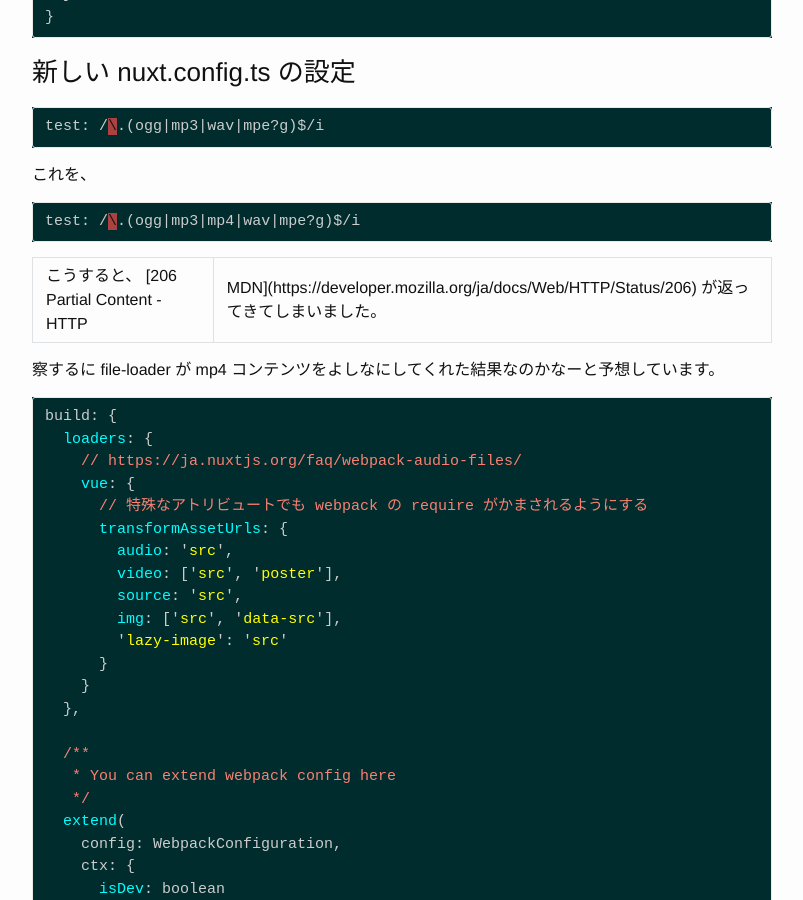
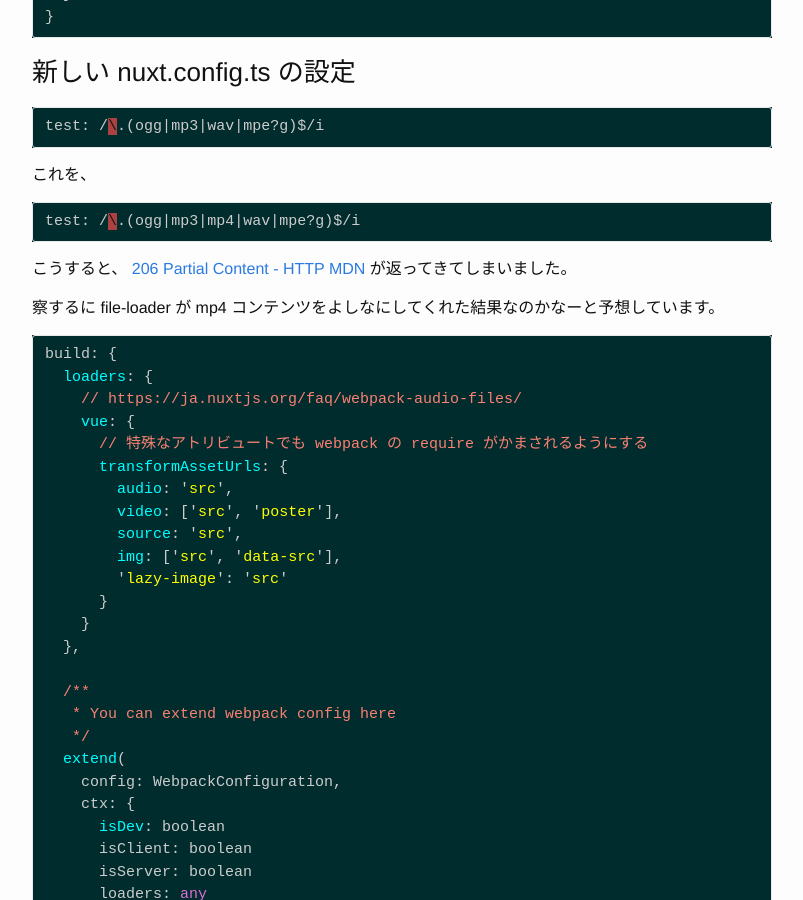
Before and after one commit to hisasann/hisasann.github.io, a Jekyll site: the page built from _posts/2019-06-17-how-to-use-the-video-tag-in-nuxt.markdown, in a window 1280 px wide and 900 px high, scrolled down 1647 px. Shown: the whole window, without its empty margins (238-1041 px from the left). Built offline with Jekyll 4.4.1, drawn with Linux system fonts in a browser that asks for light colours; comment, search, counter and statistics services are not loaded.

Commit message:
blog post update

````diff
--- a/_posts/2019-06-17-how-to-use-the-video-tag-in-nuxt.markdown
+++ b/_posts/2019-06-17-how-to-use-the-video-tag-in-nuxt.markdown
@@ -88,7 +88,7 @@
 test: /\.(ogg|mp3|mp4|wav|mpe?g)$/i
 ```
 
-こうすると、 [206 Partial Content - HTTP | MDN](https://developer.mozilla.org/ja/docs/Web/HTTP/Status/206) が返ってきてしまいました。
+こうすると、 [206 Partial Content - HTTP MDN](https://developer.mozilla.org/ja/docs/Web/HTTP/Status/206) が返ってきてしまいました。
 
 察するに file-loader が mp4 コンテンツをよしなにしてくれた結果なのかなーと予想しています。
 
````
